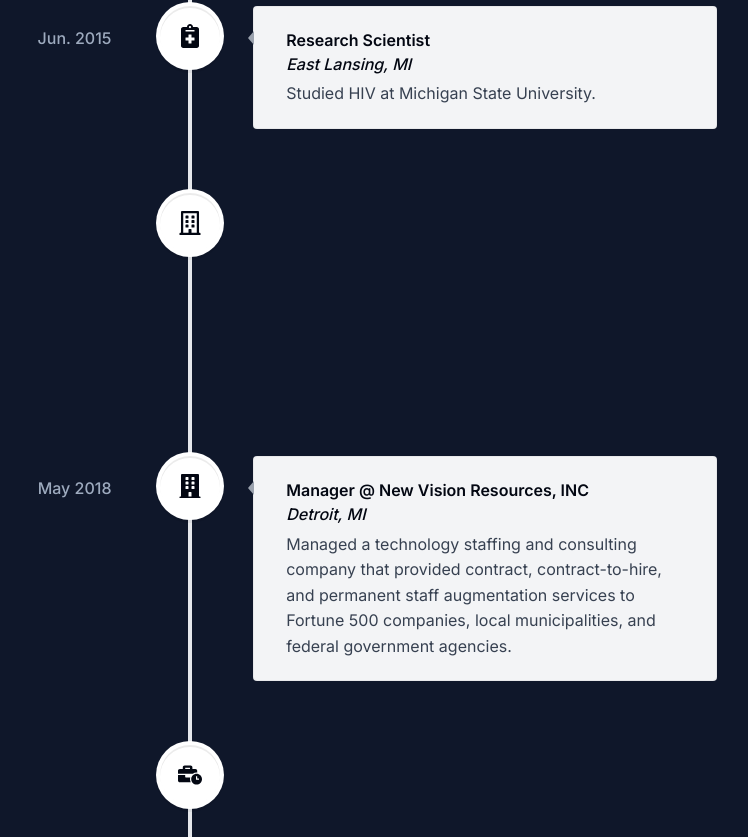
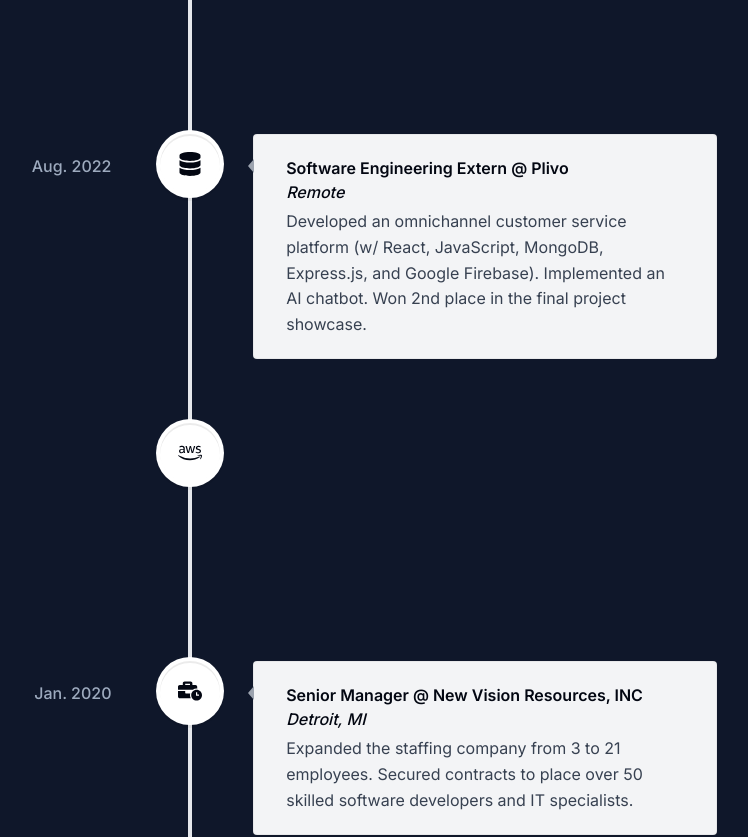
Before and after one commit to sagarbrathod1/personal-website-v3, a Next.js app: page / in a window 1280 px wide. Shown: the part 3448-4285 px from the top of the page, without its empty margins (450-1198 px from the left). Built offline with nearby package versions, Linux system fonts and the light colour scheme.

Commit message:
reorder experience

```diff
--- a/components/experience.tsx
+++ b/components/experience.tsx
@@ -15,7 +15,7 @@
     <section className="mb-28 sm:mb-40 scroll-mt-28" id="experience">
       <SectionHeading>My Experience</SectionHeading>
       <VerticalTimeline lineColor="" layout="2-columns" animate={true}>
-        {experiencesData.map((item, index) => (
+        {[...experiencesData].reverse().map((item, index) => (
           <React.Fragment key={index}>
             <VerticalTimelineElement
               contentStyle={{
```
